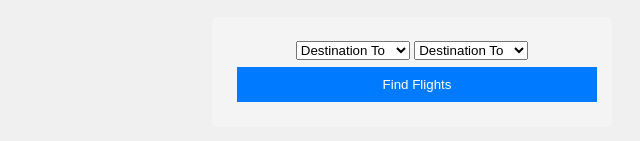
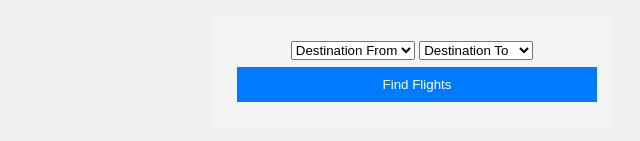
Before and after one commit to k-artik-k/air.github.io, a plain HTML site: page index.html in a window 1280 px wide. Shown: the part 369-510 px from the top of the page, 228-868 px from the left. Drawn offline with Linux system fonts and the light colour scheme.

Commit message:
index.html

```diff
--- a/index.html
+++ b/index.html
@@ -30,7 +30,7 @@
             <h2>Book Your Flight</h2>
             <form id="bookingForm">
                 <select id="departure" name="departure">
-                    <option value="" disabled selected>Destination To</option>
+                    <option value="" disabled selected>Destination From</option>
                     <option value="Visakhapatnam">Visakhapatnam</option>
                     <option value="Hyderabad">Hyderabad</option>
                     <option value="Vijayawada">Vijayawada</option>
```
